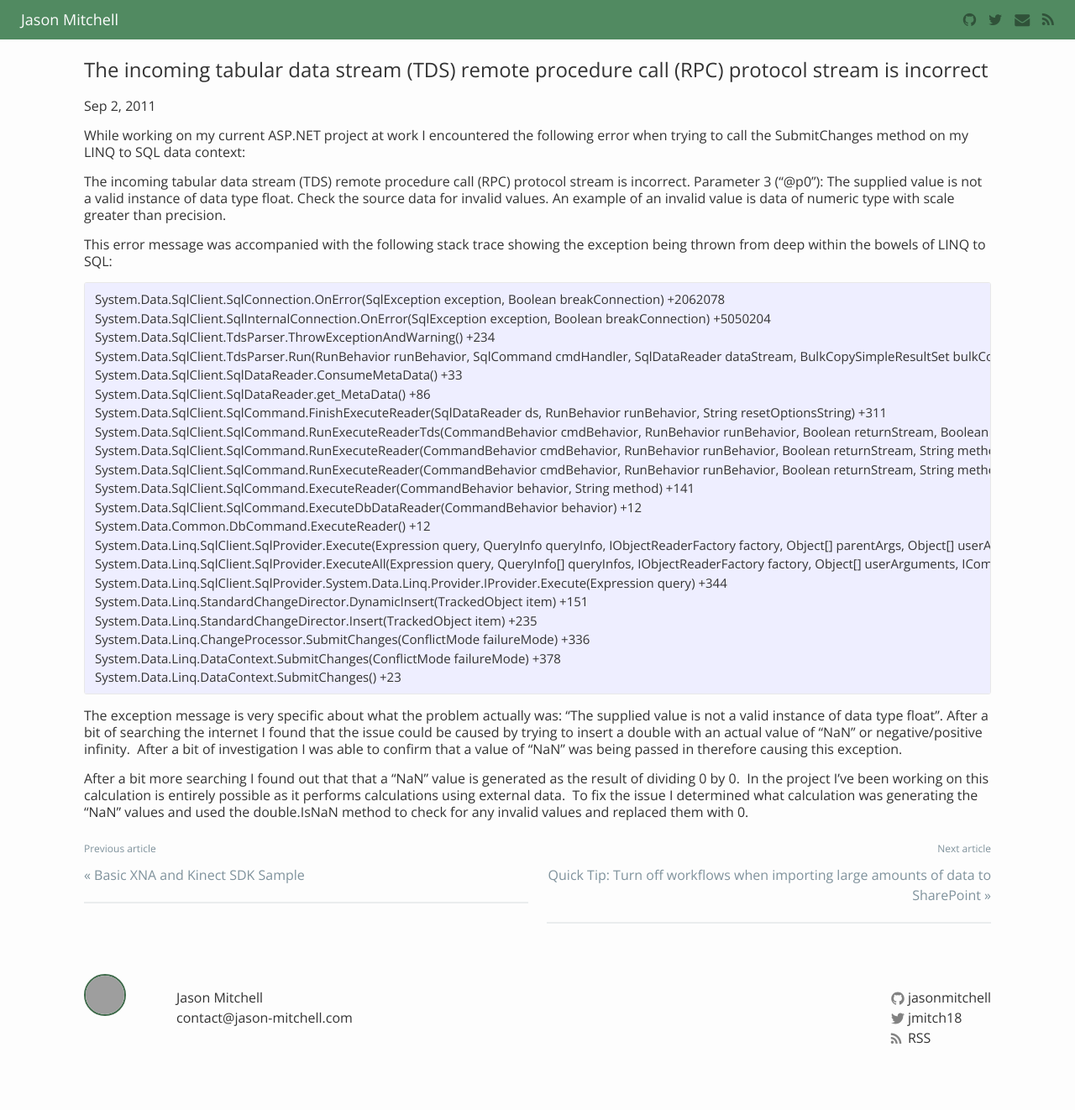
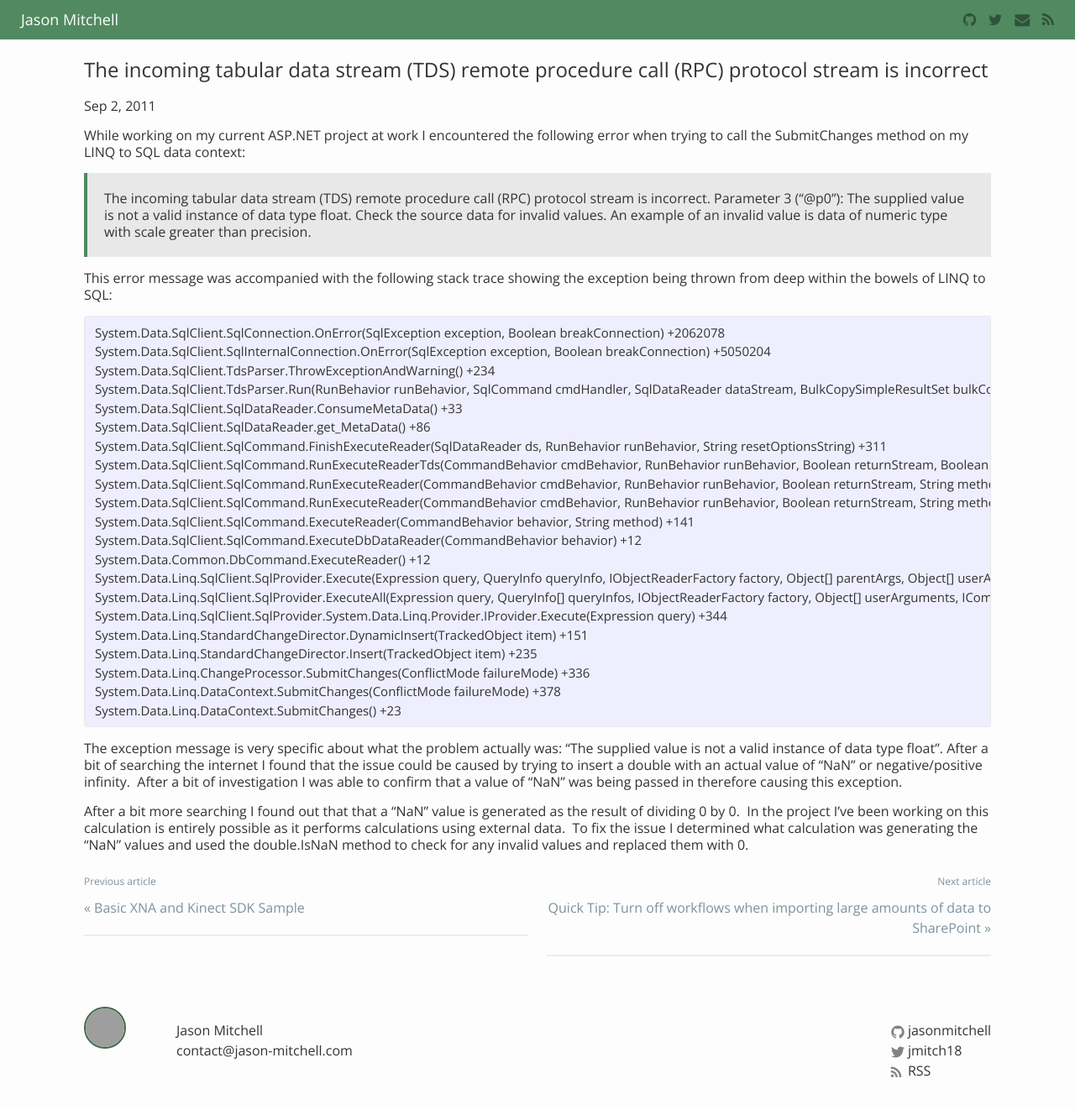
Before and after one commit to jsoncodes/jsoncodes.github.io, a Jekyll site: the page built from _posts/2011-09-02-asp-net-the-incoming-tabular-data-stream-tds-remote-procedure-call-rpc-protocol-stream-is-incorrect.markdown, in a window 1280 px wide and 1328 px high. Shown: the top 1322 px of the window at 84% size. Built offline with Jekyll 4.4.1, drawn with Linux system fonts in a browser that asks for light colours; nearby versions of some CDN libraries; comment, search, counter and statistics services are not loaded; grey boxes are pictures that could not be loaded.

Commit message:
Styling blockquote

```diff
--- a/_sass/core/_base.scss
+++ b/_sass/core/_base.scss
@@ -15,3 +15,10 @@
 body {
     background-color: $background-color;
 }
+
+blockquote {
+  background-color: $grey-color-light;
+  border-left: 4px solid $brand-color;
+  padding: $padding-xsmall $padding-large;
+  margin: $margin-standard 0;
+}
```
